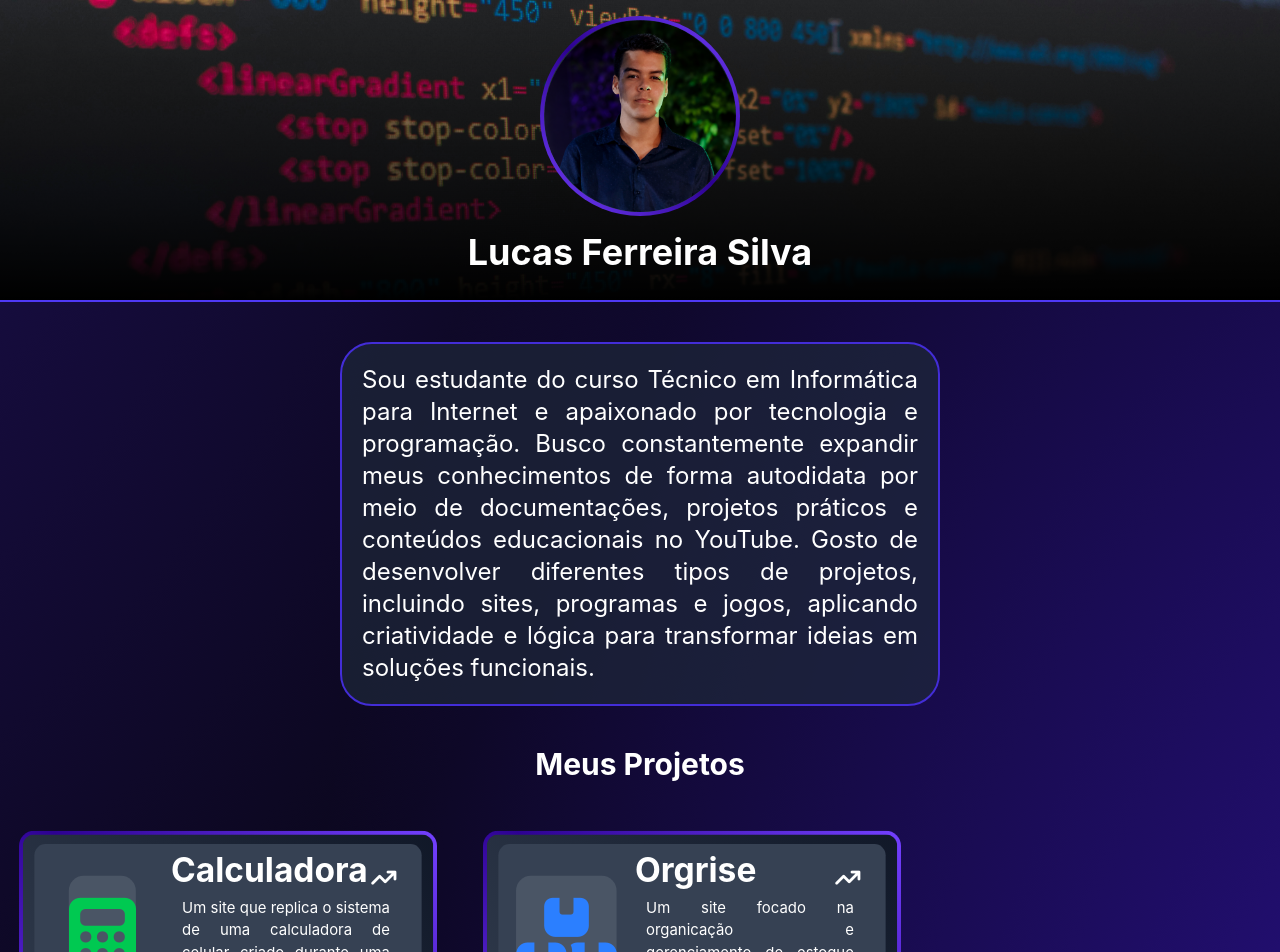
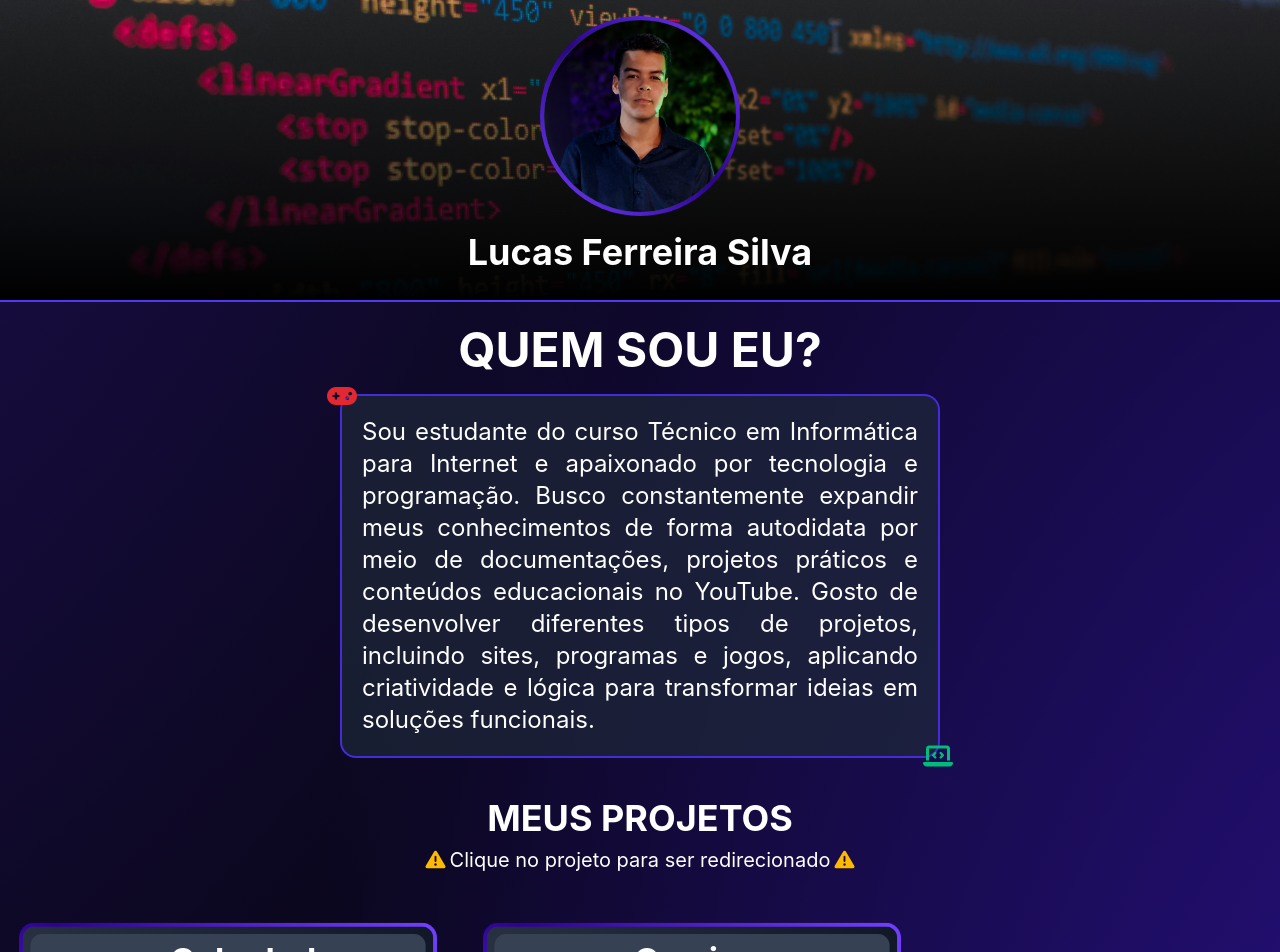
Before and after one commit to lucasdevsilva26/Portifolio, a React (Vite) app: page / in a window 1280 px wide. Shown: the top 952 px of the page. Built offline with nearby package versions, Linux system fonts and the light colour scheme; some icons are missing.

Commit message:
update desing and warnings

```diff
--- a/src/components/ProjectList.jsx
+++ b/src/components/ProjectList.jsx
@@ -3,26 +3,33 @@ import ToolIcon from "./ToolIcon";
 function ProjectList({ projects, setLoading }) {
   return (
     <>
-      <h1 className={` z-1 text-3xl font-bold `}>Meus Projetos</h1>
+      <div className={` flex flex-col gap-2 text-center text-xl z-1 `}>
+        <h1 className={` z- text-4xl font-bold `}>MEUS PROJETOS</h1>
+        <span className={` flex items-center gap-1 z-1 `}>
+          <i className={` fas fa-triangle-exclamation text-amber-400 `}></i>
+          Clique no projeto para ser redirecionado
+          <i className={` fas fa-triangle-exclamation text-amber-400`}></i>
+        </span>
+      </div>
 
       <div
-        className={` flex flex-col lg:flex-row items-center gap-6 w-full px-2 z-1 `}
+        className={` flex flex-col lg:flex-row items-center gap-6 w-full px-2 z-1`}
       >
         {projects.map((project) => {
           return (
             <article
               key={crypto.randomUUID()}
               className={
-                ` flex flex-col w-full max-w-110 h-87 p-2 rounded-2xl relative scale-95 hover:scale-100 hover:brightness-110 duration-500 overflow-hidden ` +
+                ` flex flex-col w-full max-w-110 h-87 p-2 rounded-2xl relative scale-95 hover:scale-100 hover:brightness-115 duration-500 overflow-hidden ` +
                 " cardAnimatedBorder border-4 border-transparent "
               }
+              onClick={() => {
+                setLoading(true);
+                window.location.href = project.link;
+              }}
             >
               <div
-                className={` flex gap-2 h-full p-2 bg-gray-700 rounded-xl scale-98 hover:scale-100 hover:brightness-125 duration-500 cursor-pointer `}
-                onClick={() => {
-                  setLoading(true);
-                  window.location.href = project.link;
-                }}
+                className={` flex gap-2 h-full p-2 bg-gray-700 rounded-xl cursor-pointer `}
               >
                 <div
                   className={` flex-1 flex flex-col items-center justify-center z-2 `}
--- a/src/components/ToolIcon.jsx
+++ b/src/components/ToolIcon.jsx
@@ -36,12 +36,8 @@ function ToolIcon({ icon, setLoading }) {
     <button
       className={
         icons[icon].container +
-        ` bg-white scale-95 hover:scale-100 hover:brightness-75 duration-500 `
+        ` bg-white `
       }
-      onClick={() => {
-        setLoading(true)
-        window.location.href = icons[icon].link;
-      }}
     >
       <i className={icons[icon].icon}></i>
       {icons[icon].name}
--- a/src/pages/Portfolio.jsx
+++ b/src/pages/Portfolio.jsx
@@ -65,9 +65,13 @@ function Portfolio() {
         </div>
       </header>
 
-      <main className={` flex flex-col items-center gap-10 flex-2/4 w-full `}>
+      <main
+        className={` flex flex-col items-center gap-10 my-6 flex-2/4 w-full `}
+      >
+        <div className={` flex flex-col items-center gap-5 z-1 `}>
+          <h1 className={` text-5xl font-bold z-1 `}>QUEM SOU EU?</h1>
           <div
-          className={` flex flex-col items-center max-w-150 h-full p-5 mt-10 mx-10 rounded-4xl border-2 border-indigo-700 bg-gray-800/70 z-1 `}
+            className={` flex flex-col items-center max-w-150 h-full p-5 mx-10 rounded-2xl border-2 border-indigo-700 bg-gray-800/70 z-1 relative `}
           >
             <p className={` w-full text-2xl text-justify `}>
               Sou estudante do curso Técnico em Informática para Internet e
@@ -75,9 +79,17 @@ function Portfolio() {
               expandir meus conhecimentos de forma autodidata por meio de
               documentações, projetos práticos e conteúdos educacionais no
               YouTube. Gosto de desenvolver diferentes tipos de projetos,
-            incluindo sites, programas e jogos, aplicando criatividade e lógica
-            para transformar ideias em soluções funcionais.
+              incluindo sites, programas e jogos, aplicando criatividade e
+              lógica para transformar ideias em soluções funcionais.
             </p>
+
+            <i
+              className={` fas fa-gamepad absolute top-0 left-0 -translate-1/2 text-2xl text-red-500 brightness-90 `}
+            ></i>
+            <i
+              className={` fas fa-laptop-code absolute top-full left-full -translate-1/2 text-2xl text-emerald-500 `}
+            ></i>
+          </div>
         </div>
         <ProjectList projects={projects} setLoading={setLoading}></ProjectList>
       </main>
```
Lines whose indentation alone changed are shown as unchanged.
